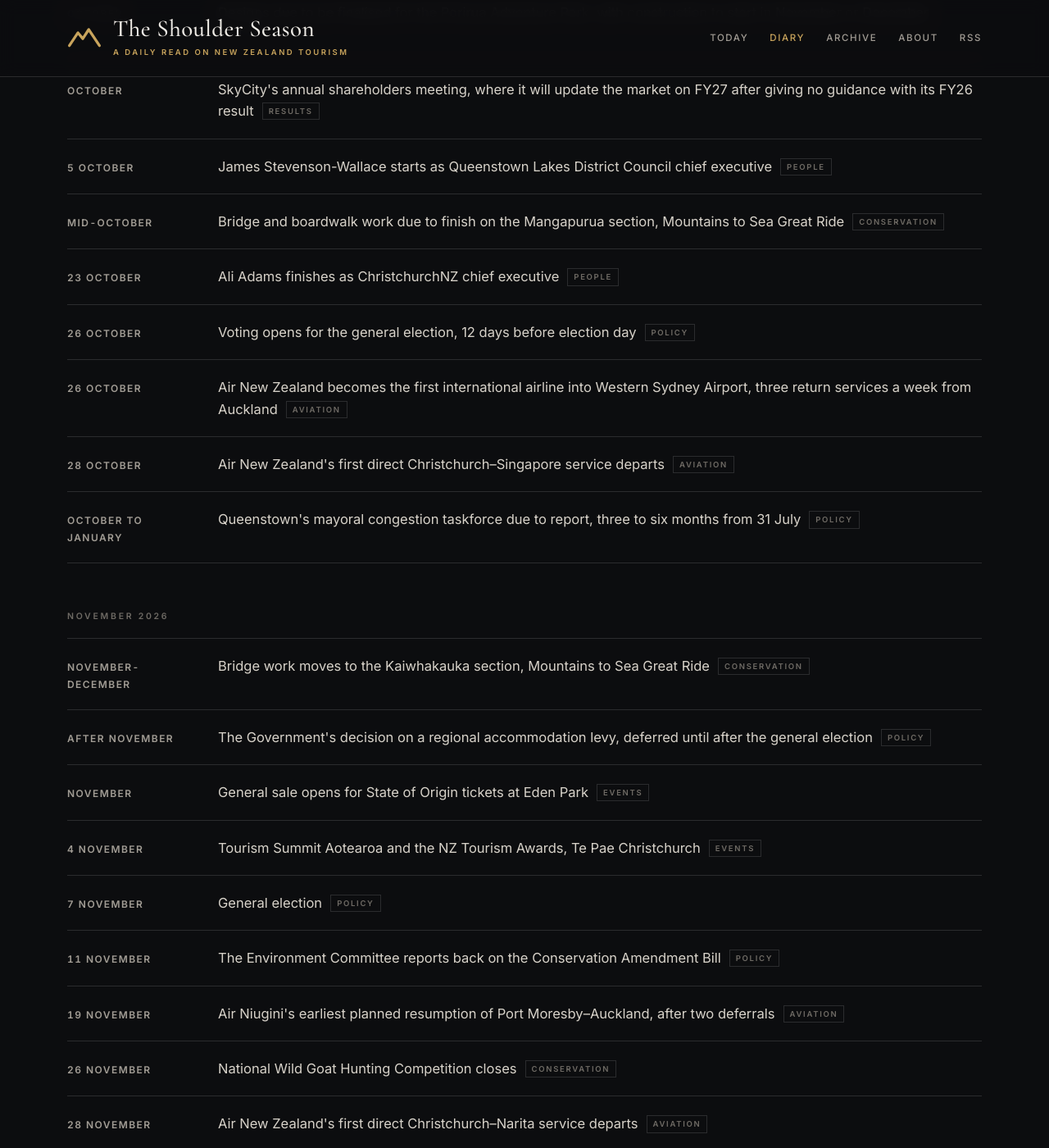
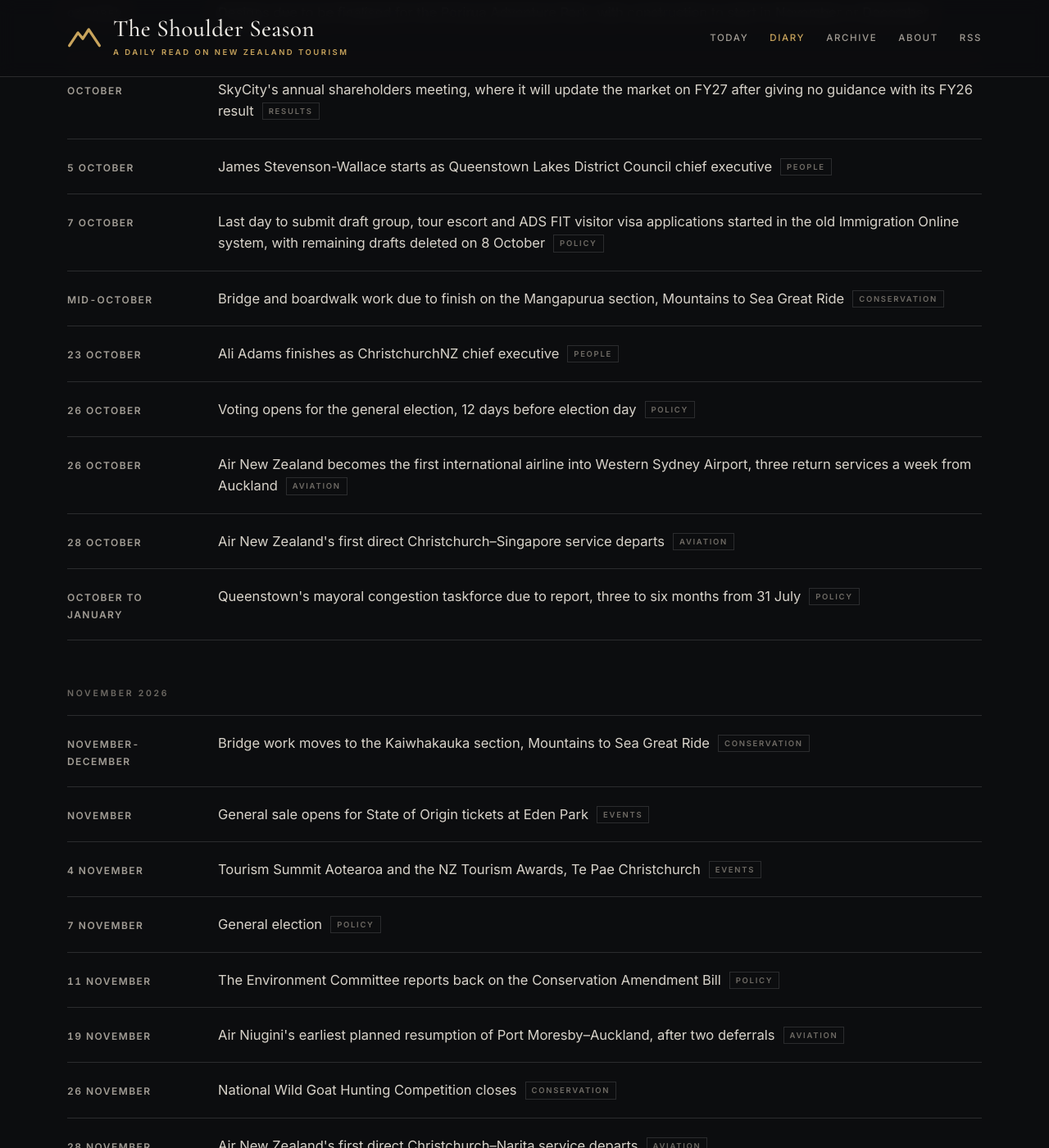
Before and after one commit to CTOverlord/shoulder-season, a Jekyll site: the page built from diary.html, in a window 1280 px wide and 1400 px high, scrolled down 2570 px. Shown: the whole window at 82% size. Built offline with Jekyll 4.4.1, drawn with Linux system fonts in a browser that asks for light colours; some of the changed text lies outside the part shown.

```diff
--- a/_data/diary.yml
+++ b/_data/diary.yml
@@ -268,11 +268,6 @@
   text: Jetstar's new carry-on model takes effect, with the overhead locker becoming a paid extra
   tag: Aviation
 
-- date: 2026-11-01
-  display: After November
-  text: The Government's decision on a regional accommodation levy, deferred until after the general election
-  tag: Policy
-
 - date: 2027-05-11
   display: 11-13 May 2027
   text: TRENZ, Te Pae Christchurch, the fourth time the show has run in the city
@@ -399,3 +394,12 @@
   display: To early 2028
   text: The most intensive stage of Auckland Airport's international terminal build, with disruption expected in check-in
   tag: Aviation
+
+- date: 2026-10-07
+  text: Last day to submit draft group, tour escort and ADS FIT visitor visa applications started in the old Immigration Online system, with remaining drafts deleted on 8 October
+  tag: Policy
+
+- date: 2028-01-01
+  display: "2028"
+  text: Distinction Hotels' 145-room hotel and conference centre opens in Philip Laing House, Princes Street, Dunedin
+  tag: Events
```
Also changed, not shown: _posts/2026-08-24-national-rules-out-the-bed-tax.md (added, +83 -0 lines).
